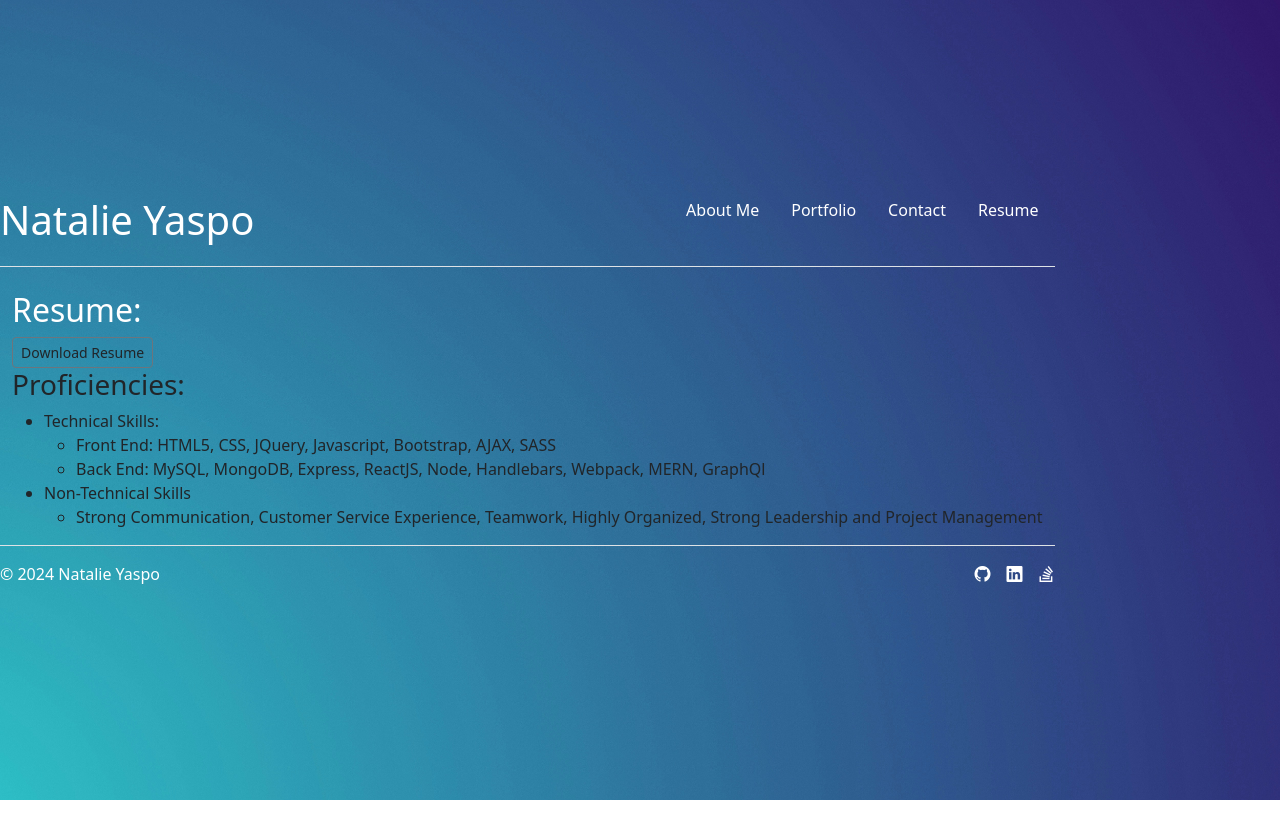
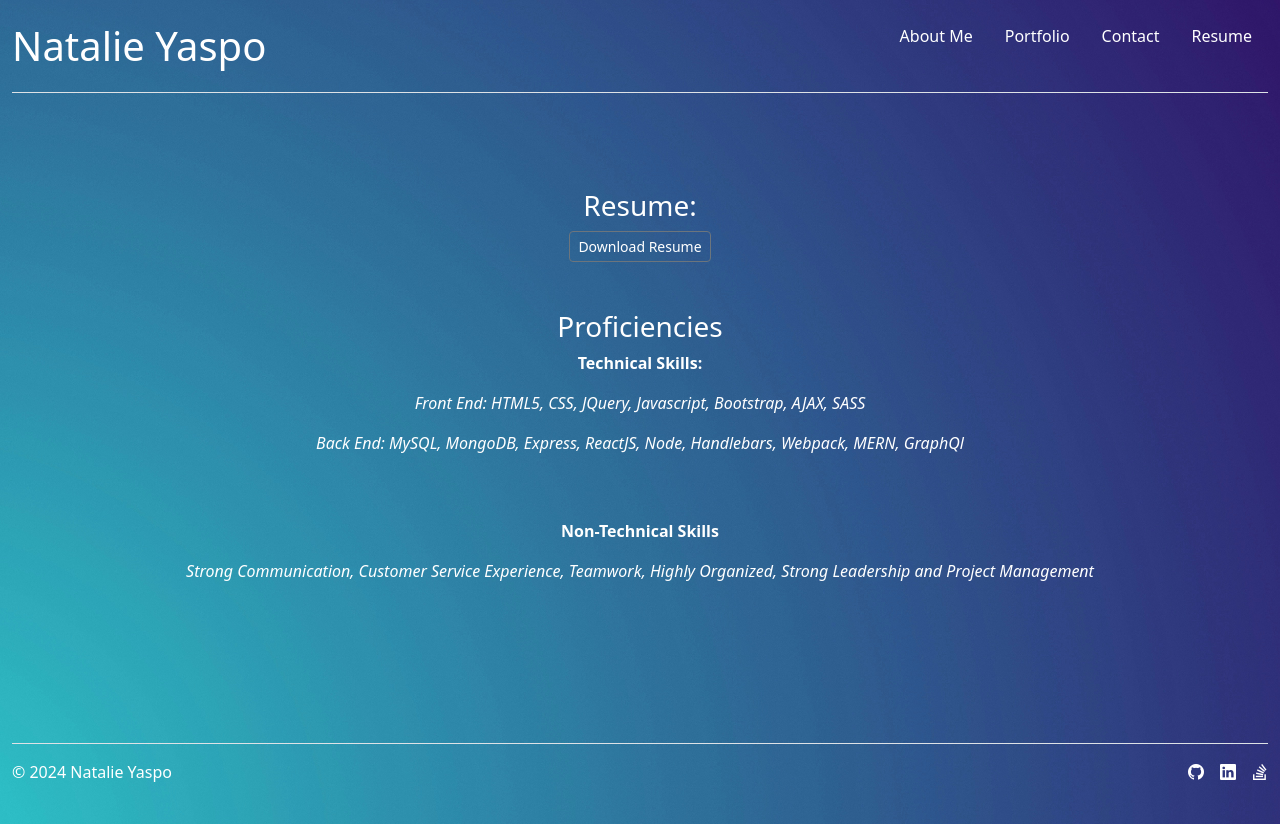
Before and after one commit to NatalieYaspo/Natalie-Yaspo-Portfolio, a React (Vite) app: page /resume in a window 1280 px wide. Before the commit the page ends 800 px from the top, so only its background shows below. Built offline with nearby package versions, Linux system fonts and the light colour scheme.

Commit message:
more styling

```diff
--- a/index.html
+++ b/index.html
@@ -6,7 +6,7 @@
     <title>Natalie Yaspo Portfolio</title>
   </head>
   <body>
-    <div id="root"></div>
+    <div class="container-fluid" id="root"></div>
     <script type="module" src="/src/main.jsx"></script>
   </body>
 
--- a/src/components/Footer.jsx
+++ b/src/components/Footer.jsx
@@ -1,6 +1,6 @@
 function Footer() {
     return (
-    <footer className="footer mt-auto py-3 d-flex flex-wrap justify-content-between align-items-center py-3 my-4 border-top">
+    <footer className="footer mt-auto py-3 d-flex w-100 flex-wrap justify-content-between align-items-center py-3 my-4 border-top">
         <div className="col-md-4 d-flex align-items-center">
           <span className="mb-3 mb-md-0">© 2024 Natalie Yaspo</span>
         </div>
--- a/src/components/Header.jsx
+++ b/src/components/Header.jsx
@@ -2,7 +2,7 @@ import Nav from './NavTabs';
 
 function Header() {
     return (
-        <header className="d-flex flex-wrap justify-content-center py-3 mb-4 border-bottom">
+        <header className="d-flex flex-wrap justify-content-center w-100 py-3 mb-4 border-bottom">
             <a href="/" className="d-flex align-items-center mb-3 mb-md-0 me-md-auto link-body-emphasis text-decoration-none">
                 <span className="fs-1">Natalie Yaspo</span>
             </a>
--- a/src/index.css
+++ b/src/index.css
@@ -40,6 +40,17 @@ h1 {
   color: white
 }
 
+p {
+  color: white
+}
+
+p.italic {
+  font-style: italic;
+}
+
+p.bold {
+  font-weight: bold;
+}
 
 span {
   color: white
@@ -49,14 +60,9 @@ span {
   color: white
 }
 
-.nav-link:focus {
-  color: white
-}
-
 h2 {
   color: white
 }
-
 
 button {
   border-radius: 8px;
@@ -65,7 +71,7 @@ button {
   font-size: 1em;
   font-weight: 500;
   font-family: inherit;
-  background-color: #00bfb2;
+  background-color: #1a5e63;
   cursor: pointer;
   transition: border-color 0.5s;
 }
@@ -86,6 +92,6 @@ button:focus-visible {
     color: #0e0e0f;
   }
   button {
-    background-color: #F0F3bd;
+    background-color: #00bfb2;
   }
 }
--- a/src/pages/AboutMePage.jsx
+++ b/src/pages/AboutMePage.jsx
@@ -11,7 +11,8 @@ export default function About() {
           <h1 className="display-5 fw-bold text-white lh-1 mb-3">About Me:</h1>
           <p className="lead text-light">After many years in the Hospitality industry, I have recently taken the plunge into the coding and web development world.
             I will have competeted the Full-Stack Coding Bootcamp through UNC Charlotte in early March.
-
+            <br></br>
+            <br></br>
             I am seeking a role as a software engineer where I can incorporate my operational experience with Marriott to help enhance applications.
             I have many years of experience with professional communication, project and event management, logistics and successfully meeting leadership and ownership goals.</p>
         </div>
--- a/src/pages/ContactPage.jsx
+++ b/src/pages/ContactPage.jsx
@@ -13,12 +13,13 @@ export default function Contact() {
   const onSubmit = (data) => console.log(data)
 
   return (
-    <div className="container-xxl">
-      <h2>Contact Me:</h2>
-      <div className="container-xxl">
+    <div className="container col-xxl-10 px-1 py-2">
+      <div className="row flex-lg-row-reverse align-items-center g-5 py-1">
+      <h2 className="text-center">Contact Me:</h2>
+      <div className=" px-4">
         <form onSubmit={handleSubmit((data) => setData(JSON.stringify(data)))}>
           <div className="mb-3">
-            <label htmlFor="exampleFormControlInput1" className="form-label">Name:</label>
+            <label htmlFor="exampleFormControlInput1" className="form-label text-white">Name:</label>
             <input onChange={(e) => setName(e.target.value)}
               onBlur={() => {
                 if (name == "") {
@@ -27,10 +28,10 @@ export default function Contact() {
                 register("name", {
                   required: "Name is required.",
                 })
-              }} type="name" className="form-control" id="exampleFormControlInput1" placeholder="Name Goes Here..." />
+              }} type="name" className="form-control" id="exampleFormControlInput1" placeholder="Name goes here..." />
           </div>
           <div className="mb-3">
-            <label htmlFor="exampleFormControlInput1" className="form-label">Email address:</label>
+            <label htmlFor="exampleFormControlInput1" className="form-label text-white">Email address:</label>
             <input type="email"
               className="form-control"
               id="exampleFormControlInput1"
@@ -50,7 +51,7 @@ export default function Contact() {
               }} />
           </div>
           <div className="mb-3">
-            <label htmlFor="message" className="form-label">Message:</label>
+            <label htmlFor="message" className="form-label text-white">Message:</label>
             <textarea onChange={(e) => setMessage(e.target.value)}
               onBlur={() => {
                 if (message == "") {
@@ -80,9 +81,7 @@ export default function Contact() {
         <br></br>
         <button type="button" className="btn btn-sm btn-outline-secondary"><a href="mailto:nyaspo8@gmail.com">Email Me</a></button>
       </div>
+      </div>
     </div>
   );
 }
-
-// const rootElement = document.getElementById("root");
-// ReactDOM.render(<App />, rootElement);
--- a/src/pages/ResumePage.jsx
+++ b/src/pages/ResumePage.jsx
@@ -1,22 +1,24 @@
 export default function Resume() {
-    return (
-      <div>
-        <h2>Resume:</h2>
-        <button type="button" className="btn btn-sm btn-outline-secondary"><a className="link-dark" href="https://drive.google.com/file/d/1MkTFZ-mYZQ9PE0CZNkJXTc_sc-Y67_Fi/view?usp=sharing">Download Resume</a></button>
-        <div>
-          <h3>Proficiencies:</h3>
-          <ul>
-            <li>Technical Skills:</li>
-            <ul>
-              <li>Front End: HTML5, CSS, JQuery, Javascript, Bootstrap, AJAX, SASS</li>
-              <li>Back End: MySQL, MongoDB, Express, ReactJS, Node, Handlebars, Webpack, MERN, GraphQl</li>
-            </ul>
-            <li>Non-Technical Skills</li>
-            <ul>
-              <li>Strong Communication, Customer Service Experience, Teamwork, Highly Organized, Strong Leadership and Project Management</li>
-            </ul>
-          </ul>
+  return (
+    <div className="my-5">
+      <div className="p-5 text-center bg-body-white">
+        <div className="container">
+          <h3 className="text-white">Resume:</h3>
+          <button type="button" className="btn btn-sm btn-outline-secondary"><a href="https://drive.google.com/file/d/1MkTFZ-mYZQ9PE0CZNkJXTc_sc-Y67_Fi/view?usp=sharing">Download Resume</a></button>
+        </div>
+        <div className="container py-5">
+          <h3 className="text-white">Proficiencies</h3>
+
+          <p className="bold">Technical Skills:</p>
+          <p className="italic">Front End: HTML5, CSS, JQuery, Javascript, Bootstrap, AJAX, SASS</p>
+          <p className="italic">Back End: MySQL, MongoDB, Express, ReactJS, Node, Handlebars, Webpack, MERN, GraphQl</p>
+          <br></br>
+          <br></br>
+          <p className="bold">Non-Technical Skills</p>
+          <p className="italic">Strong Communication, Customer Service Experience, Teamwork, Highly Organized, Strong Leadership and Project Management</p>
+
         </div>
       </div>
-    );
-  }
+    </div>
+  );
+}
```
